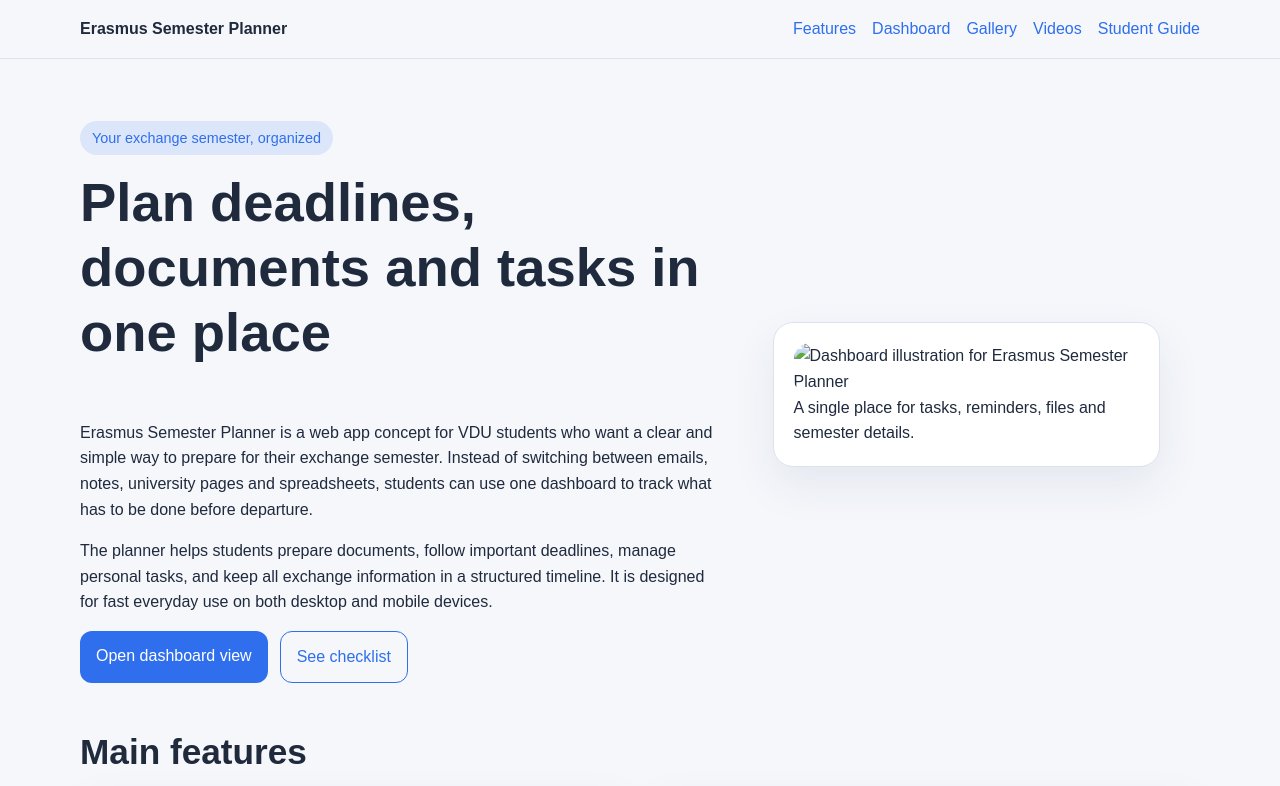
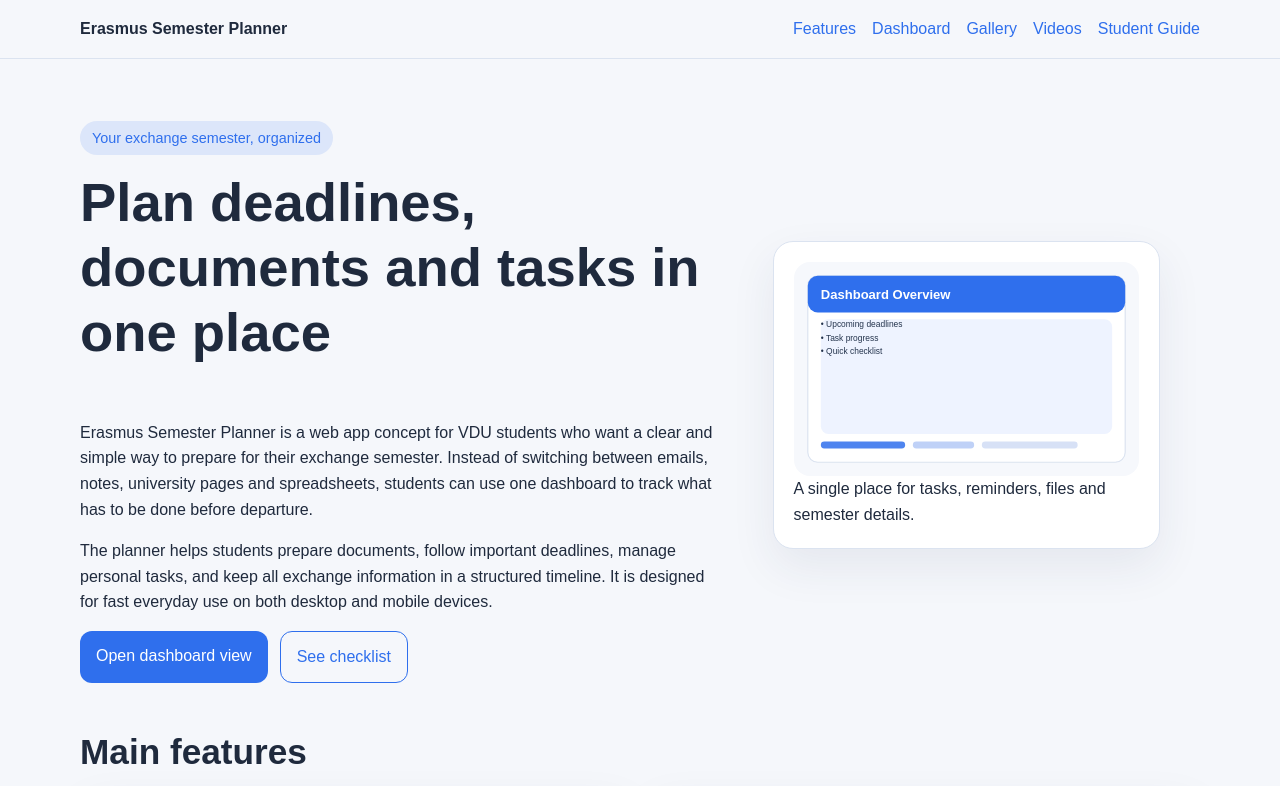
Before and after one commit to yaroslavahalushko/Erasmus_planner, a plain HTML site: page index.html in a window 1280 px wide. Shown: the top 786 px of the page. Drawn offline with Linux system fonts and the light colour scheme; files whose address does not match are found by name.

Commit message:
Update index.html

```diff
--- a/index.html
+++ b/index.html
@@ -42,7 +42,7 @@
         </div>
       </article>
       <figure class="hero-card card">
-        <img src="assets/images/planner-dashboard.svg" alt="Dashboard illustration for Erasmus Semester Planner" />
+        <img src="planner-dashboard.svg" alt="Dashboard illustration for Erasmus Semester Planner" />
         <figcaption>A single place for tasks, reminders, files and semester details.</figcaption>
       </figure>
     </section>
```
